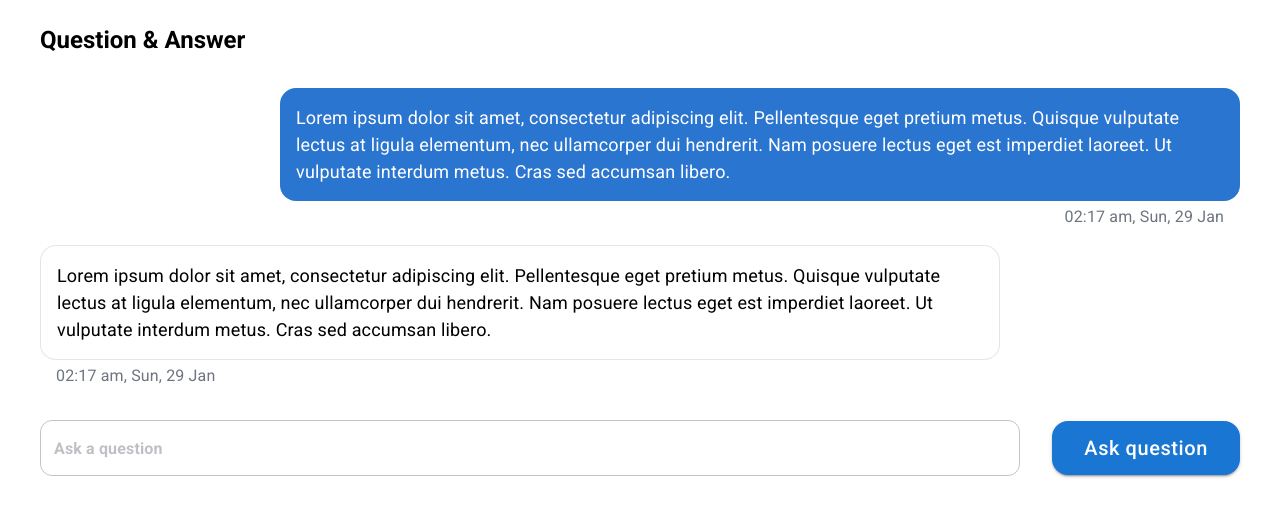
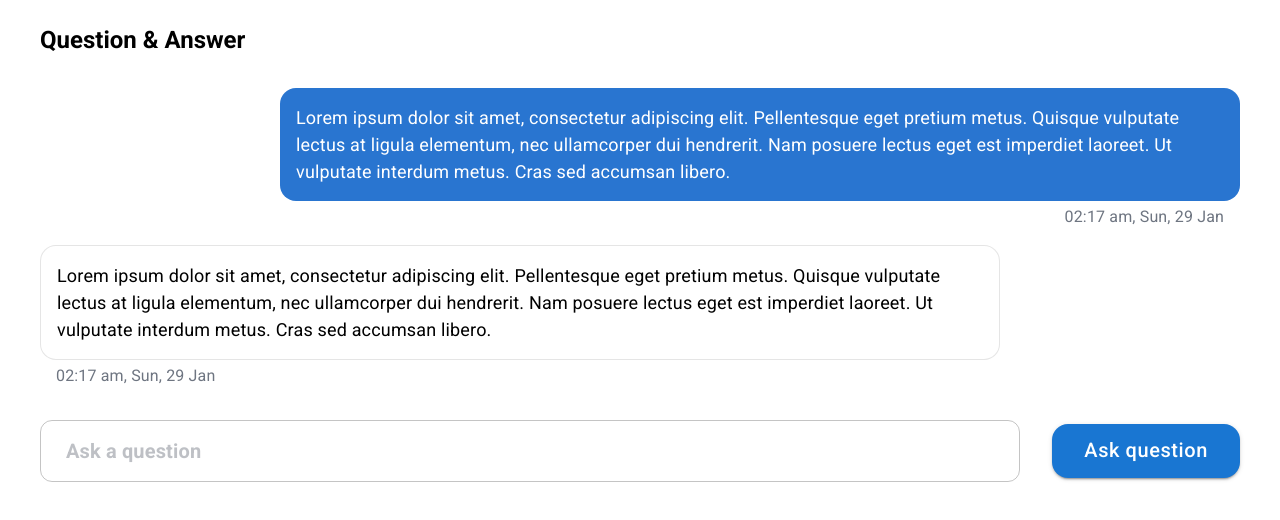
Before and after one commit to Cyproximity/chatbubbles, a Next.js app: page / in a window 1280 px wide. Shown: the top 520 px of the page. Built offline with nearby package versions, Linux system fonts and the light colour scheme.

Commit message:
textfield styles

```diff
--- a/styles/globals.css
+++ b/styles/globals.css
@@ -10,7 +10,8 @@ body {
 }
 
 .question input {
-  padding-right: 1em;
+  padding-left: 1.3em;
+  font-size: 20px;
 }
 
 .question fieldset {
@@ -19,6 +20,7 @@ body {
 
 .question input::-webkit-input-placeholder {
   color: #656c77;
+  font-size: 20px;
   font-weight: 800;
   font-family: "Roboto";
 }
@@ -26,17 +28,20 @@ body {
 .question input::-moz-placeholder {
   color: #656c77;
   font-weight: 800;
+  font-size: 20px;
   font-family: "Roboto";
 }
 
 .question input:-ms-input-placeholder {
   color: #656c77;
   font-weight: 800;
+  font-size: 20px;
   font-family: "Roboto";
 }
 
 .question input:-moz-placeholder {
   color: #656c77;
   font-weight: 800;
+  font-size: 20px;
   font-family: "Roboto";
 }
```
